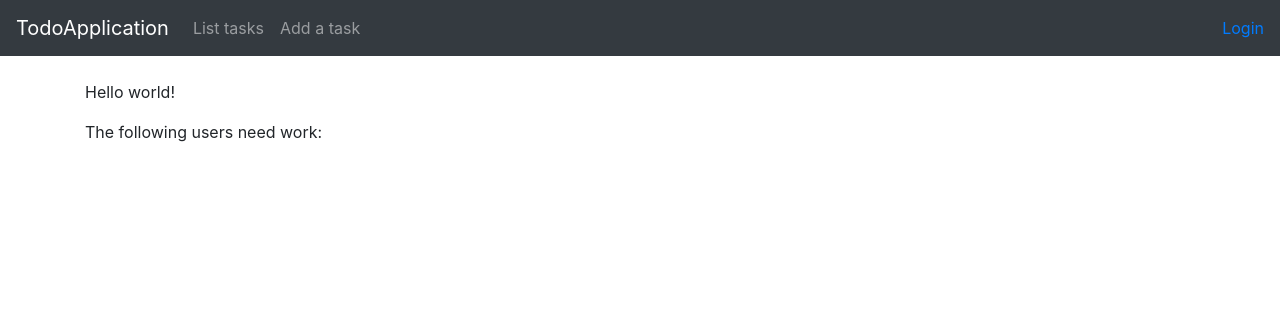
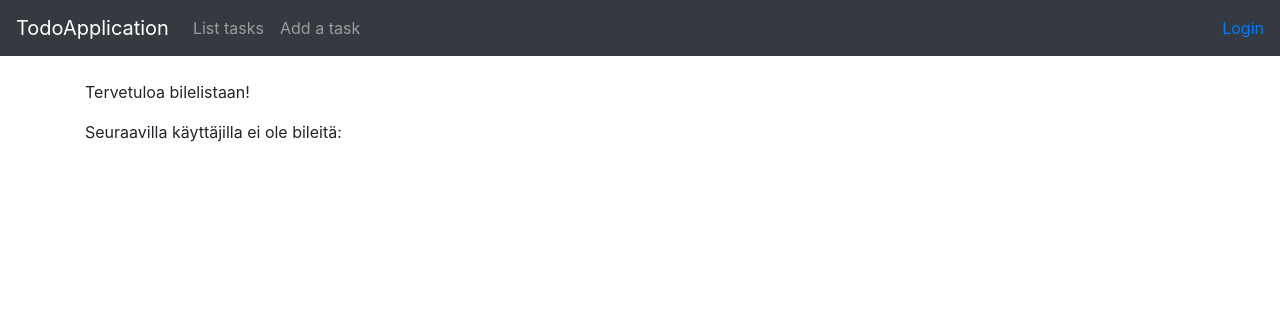
Before and after one commit to tn1995/bilelista, a Flask app: page / in a window 1280 px wide. Shown: the top 316 px of the page. Run offline with Flask 2, Linux system fonts and the light colour scheme; data that the repository does not hold is empty; some libraries are stand-ins or nearby versions.

Commit message:
readme linkkien korjausta

```diff
--- a/application/templates/index.html
+++ b/application/templates/index.html
@@ -2,12 +2,12 @@
 
 {% block body %}
 <p>
-  Hello world!
+  Tervetuloa bilelistaan!
 </p>
 
 {% if needs_tasks is defined %}
 <p>
-  The following users need work:
+  Seuraavilla käyttäjilla ei ole bileitä:
 </p>
 
 <ul>
```
Also changed, not shown: README.md.
